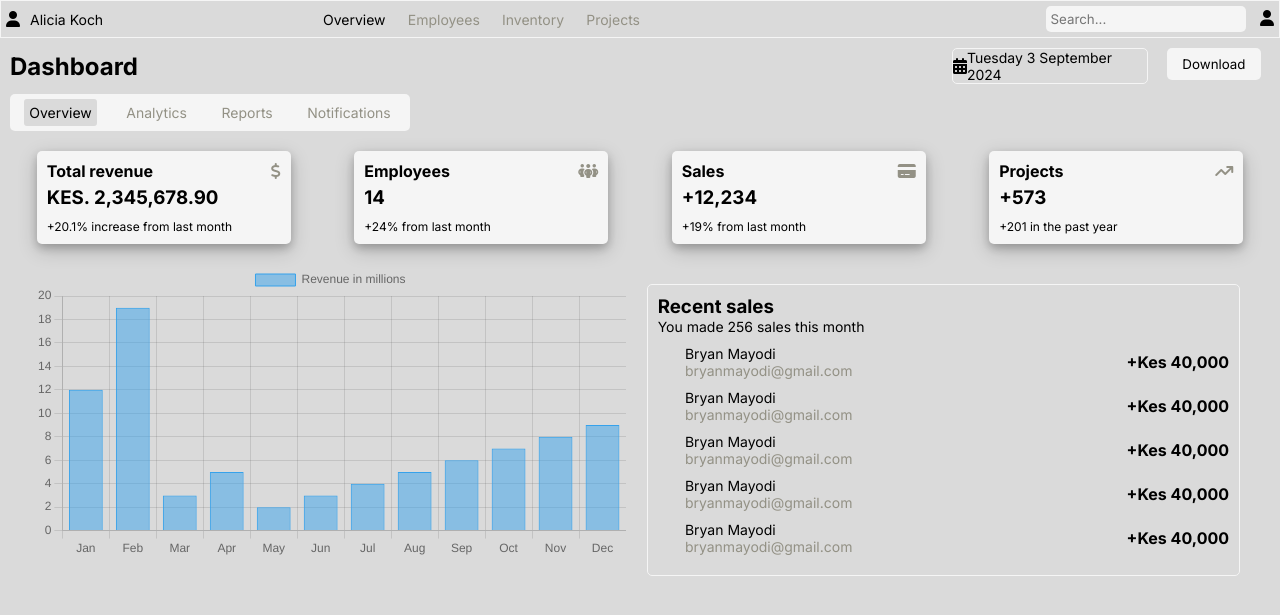
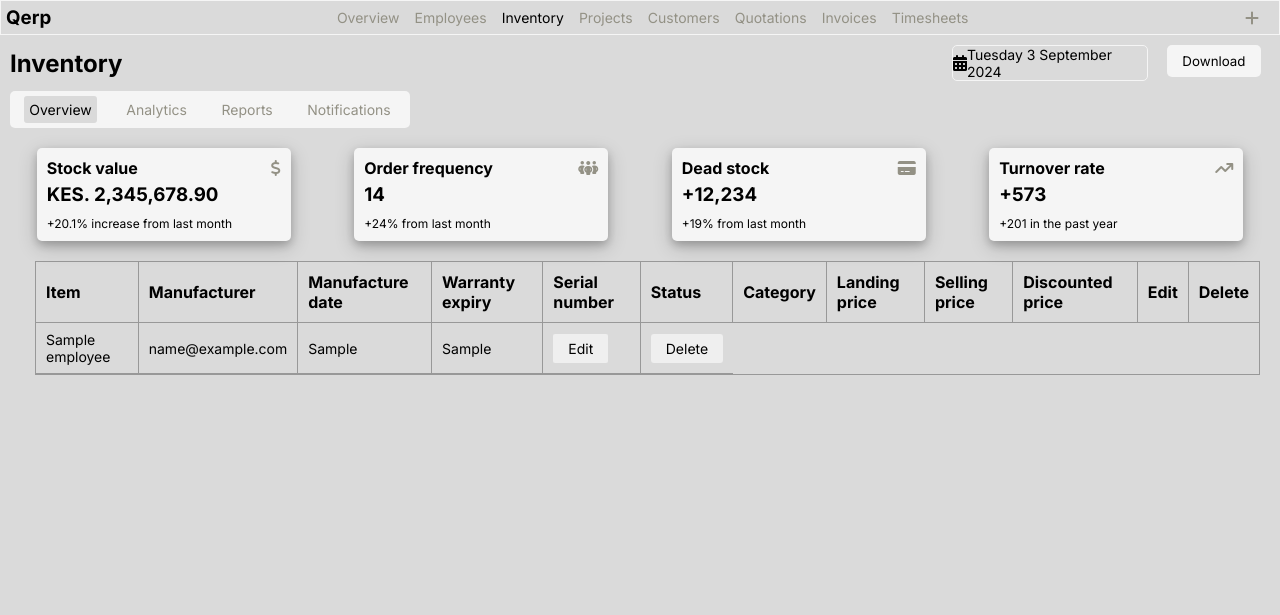
Before and after one commit to milk-in-a-bag/jwt-auth-and-dashboard, a Django app: template auth/users/templates/users/inventory.html in a window 1280 px wide. Shown: the top 615 px of the page. Run offline with Django 3.2, Linux system fonts and the light colour scheme; the template is opened without the code that fills it: most values are stand-ins (such as "Sample title", 1, 10 or a date in 2020); some libraries are stand-ins or nearby versions.

Commit message:
debugging auth

```diff
--- a/auth/static/scripts/home.js
+++ b/auth/static/scripts/home.js
@@ -47,15 +47,6 @@ datep.innerHTML = formattedDate
 
 /* toggle links script */
 
-const links = document.querySelectorAll('.left-right a');
-
-    links.forEach(link => {
-        link.addEventListener('click', function() {
-            links.forEach(link => link.classList.remove('active'));
-            this.classList.add('active');
-        });
-    });
-
 const minilinks = document.querySelectorAll('.mini-nav a');
 
 minilinks.forEach(minilink => {
--- /dev/null
+++ b/auth/static/scripts/inventory.js
@@ -0,0 +1,24 @@
+$(document).ready( function () {
+    $('#myTable').DataTable();
+} );
+
+
+/* date script */
+
+const datep = document.querySelector('.datep')
+const options = { weekday: 'long', year: 'numeric', month: 'long', day: 'numeric' };
+const today = new Date();
+const formattedDate = today.toLocaleDateString('en-GB', options);
+
+datep.innerHTML = formattedDate
+
+/* toggle links script */
+
+const minilinks = document.querySelectorAll('.mini-nav a');
+
+minilinks.forEach(minilink => {
+        minilink.addEventListener('click', function() {
+            minilinks.forEach(minilink => minilink.classList.remove('active'));
+            this.classList.add('active');
+        });
+    });
--- a/auth/static/styles/employee.css
+++ b/auth/static/styles/employee.css
@@ -1,6 +1,10 @@
-body{
-    overflow-y: scroll;
-    overflow-x: hidden;
+
+.left-right a:nth-child(1){
+    color: #939185;
+}
+
+.left-right a:nth-child(2){
+    color: #000000;
 }
 
 i{
@@ -9,6 +13,11 @@ i{
 
 .fa-plus{
     color: #939185;
+    margin-right: 15px;
+}
+
+.fa-plus:hover{
+    color: #000000;
 }
 
 table{
--- a/auth/static/styles/home.css
+++ b/auth/static/styles/home.css
@@ -7,7 +7,6 @@
 
 body{
     background-color: #dadada;
-    overflow: hidden;
 }
 
 .nav{
@@ -17,6 +16,7 @@ body{
     justify-content: space-between;
     padding: 5px;
     border: 1px solid #f5f5f5;
+    position: sticky;
 }
 
 .left, .left-left, .left-right{
@@ -24,25 +24,12 @@ body{
 }
 
 .left{
-    width: 50%;
+    width: 85%;
     justify-content: space-between;
 }
 
-.right input{
-    padding: 5px;
-    border: none;
-    border-radius: 5px;
-    background-color: #f5f5f5;
-    outline: none;
-    width: 200px;
-}
-
-.right i{
-    margin-left: 10px;
-}
-
 .left-left{
-    width: 50%;
+    width: 20%;
 }
 
 .left-left p{
@@ -54,8 +41,13 @@ body{
 }
 
 .left-right{
-    width: 50%;
-    justify-content: space-between;
+    width: 60%;
+    justify-content: space-around;
+    margin: auto;
+}
+
+.left-right a:nth-child(1){
+    color: #000000;
 }
 
 .left-right a{
@@ -67,11 +59,6 @@ body{
 .left-right a:hover{
     color: #000000;
 }
-
-.left-right a.active{
-    color: #000000;
-}
-
 
 /* Dashboard */
 
--- /dev/null
+++ b/auth/static/styles/inventory.css
@@ -0,0 +1,7 @@
+.left-right a:nth-child(2){
+    color: #939185;
+}
+
+.left-right a:nth-child(3){
+    color: #000000;
+}
--- a/auth/templates/home.html
+++ b/auth/templates/home.html
@@ -17,20 +17,22 @@
         <div class="nav">
             <div class="left">
                 <div class="left-left">
-                    <i class="fa-solid fa-user"></i>
-                    <p>Alicia Koch</p>
+                    <h3>Qerp</h3>
                 </div>
                 <div class="left-right">
                     {% block left %}
-                        <a href="{% url 'home' %}" class="active">Overview</a>
+                        <a href="{% url 'home' %}">Overview</a>
                         <a href="employees">Employees</a>
                         <a href="inventory">Inventory</a>
                         <a href="projects">Projects</a>
+                        <a href="customers">Customers</a>
+                        <a href="quotations">Quotations</a>
+                        <a href="invoices">Invoices</a>
+                        <a href="timesheets">Timesheets</a>
                     {% endblock %}
                 </div>
             </div>
             <div class="right">
-                <input type="text" placeholder="Search...">
                 {% block search-icon %}
                     <i class="fa-solid fa-user"></i>
                 {% endblock %}
--- a/auth/users/templates/users/inventory.html
+++ b/auth/users/templates/users/inventory.html
@@ -1,2 +1,147 @@
 {% extends 'home.html' %}
 {% load static %}
+
+{% block title %}Employees{% endblock %}
+
+{% block js %}
+    <script src="{% static 'scripts/inventory.js' %}" defer></script>
+    <script src="https://code.jquery.com/jquery-3.7.1.js" integrity="sha256-eKhayi8LEQwp4NKxN+CfCh+3qOVUtJn3QNZ0TciWLP4=" crossorigin="anonymous"></script>
+    <script src="https://cdn.datatables.net/2.1.4/js/dataTables.js"></script>
+{% endblock %}
+
+{% block css %}
+    <link rel="stylesheet" href="{% static 'styles/home.css' %}">
+    <link rel="stylesheet" href="{% static 'styles/employee.css' %}">
+    <link rel="stylesheet" href="{% static 'styles/inventory.css' %}">
+    <link rel="stylesheet" href="https://cdn.datatables.net/2.1.4/css/dataTables.dataTables.css" />
+{% endblock %}
+
+{% block search-icon %}
+    <i class="fa-solid fa-plus" title="Add a new employee"></i>
+{% endblock %}
+
+{% block d-head %}
+    <h2>Inventory</h2>
+{% endblock %}
+
+<!--Cards-->
+
+{% block card-1-header %}
+    <h4>Stock value</h4>
+{% endblock %}
+
+{% block card-2-header %}
+    <h4>Order frequency</h4>
+{% endblock %}
+
+{% block card-3-header %}
+    <h4>Dead stock</h4>
+{% endblock %}
+
+{% block card-4-header %}
+    <h4>Turnover rate</h4>
+{% endblock %}
+
+{% block c-form %}
+
+    <form method="POST" class="create-form" id="cform">
+        {% csrf_token %}
+
+        <div class="form-head">
+            <i class="fa-solid fa-xmark"></i>
+            <h4>Add a new employee</h4>
+        </div>
+
+        <label for="name">Employee name:</label>
+        <input type="text" name="employee_name">
+        <label for="email">Email:</label>
+        <input type="email" name="employee_email">
+        <label for="ocontact">Office contact:</label>
+        <input type="text" name="office_contact">
+        <label for="pocontact">Personal contact:</label>
+        <input type="text" name="personal_contact">
+        <input type="submit" value="Add employee" class="submit">
+    </form>
+
+{% endblock %}
+
+{% block e-form %}
+
+<form action="" method="POST" class="create-form edit-form" id="eform">
+    {% csrf_token %}
+
+    <div class="form-head">
+        <i class="fa-solid fa-xmark editx"></i>
+        <h4>Edit employee</h4>
+    </div>
+
+    <label for="name">Employee name:</label>
+    <input type="text" name="employee_name" value="" id="name">
+    <label for="email">Email:</label>
+    <input type="email" name="employee_email" value="" id="email">
+    <label for="ocontact">Office contact:</label>
+    <input type="text" name="office_contact" value="" id="ocontact">
+    <label for="pocontact">Personal contact:</label>
+    <input type="text" name="personal_contact" value="" id="pocontact">
+    <input type="submit" value="Edit employee" class="submit">
+</form>
+
+
+{% endblock %}
+
+{% block d-form %}
+
+<form action="" method="POST" class="create-form" id="dform">
+    {% csrf_token %}
+
+    <div class="form-head">
+        <i class="fa-solid fa-xmark delx"></i>
+        <h4>Delete employee</h4>
+    </div>
+
+    <p>Are you sure you want to delete employee <span class="empname"></span>?</p>
+
+    <div class="dform-btns">
+        <button class="cancel">Cancel</button>
+        <button class="delete" type="submit">Delete</button>
+    </div>
+</form>
+
+{% endblock %}
+
+<!--Employee table-->
+
+{% block data-table %}
+
+<table id="myTable" class="display">
+    <thead>
+        <tr>
+            <th>Item</th>
+            <th>Manufacturer</th>
+            <th>Manufacture date</th>
+            <th>Warranty expiry</th>
+            <th>Serial number</th>
+            <th>Status</th>
+            <th>Category</th>
+            <th>Landing price</th>
+            <th>Selling price</th>
+            <th>Discounted price</th>
+            <th>Edit</th>
+            <th>Delete</th>
+        </tr>
+    </thead>
+    <tbody>
+        {% for employee in employees %}
+            <tr>
+                <td>{{ employee.employee_name }}</td>
+                <td>{{ employee.employee_email }}</td>
+                <td>{{ employee.office_contact }}</td>
+                <td>{{ employee.personal_contact }}</td>
+                <td><button class="edit-btn" data-id="{{ employee.id }}">Edit</button></td>
+                <td><button class="delete-btn" data-id="{{ employee.id}}">Delete</button></td>
+            </tr>
+        {% endfor %}
+    </tbody>
+</table>
+
+{% endblock %}
--- a/auth/users/views.py
+++ b/auth/users/views.py
@@ -13,6 +13,7 @@ from django.http import JsonResponse
 from rest_framework.authtoken.models import Token
 from rest_framework.response import Response
 from rest_framework.views import APIView
+from django.contrib.auth.decorators import login_required
 
 # Create your views here.
 
@@ -108,8 +109,9 @@ def token_required(view_func):
 
 @token_required
 '''
-
+@login_required(login_url="/signin")
 def home(request):
+    print(request.user)
     return render(request, 'home.html')
 
 def signup(request):
```
Also changed, not shown: auth/static/scripts/employees.js (+21 -0 lines), auth/static/scripts/login.js (+17 -54 lines), auth/static/styles/login.css (+10 -0 lines), auth/users/templates/users/employees.html (+1 -8 lines), auth/users/templates/users/login.html (+3 -4 lines).
